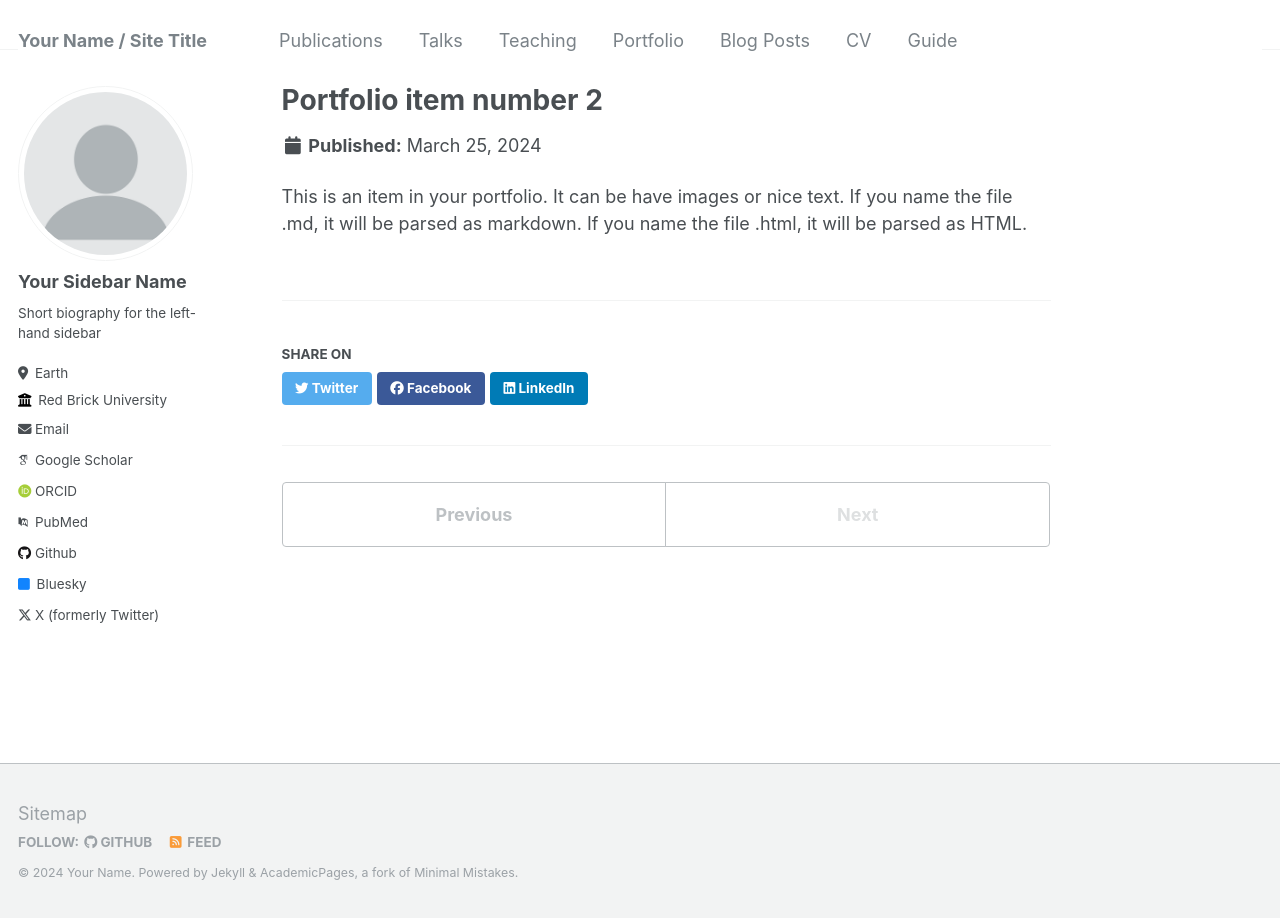
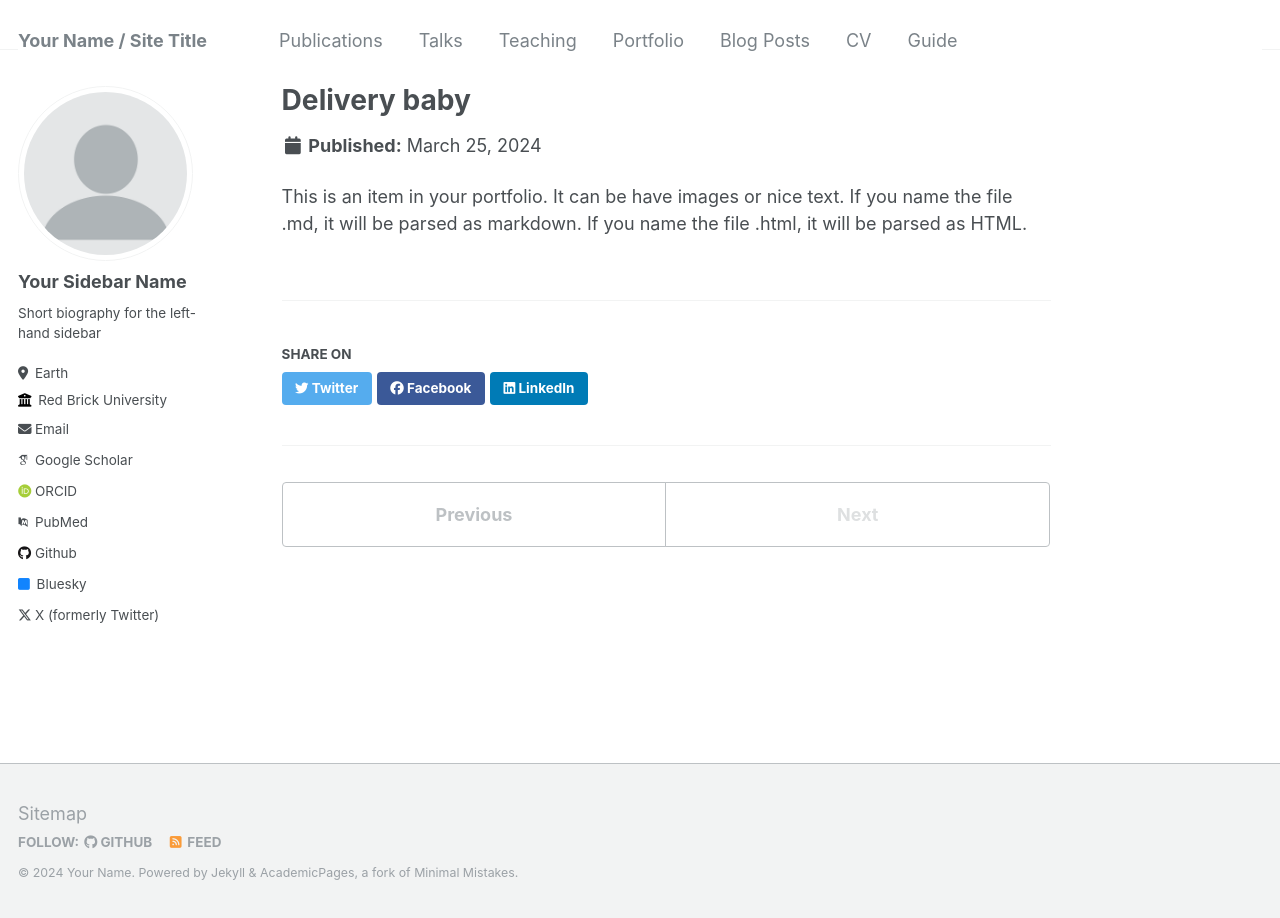
Before and after one commit to LsyhLily/LsyhLily.github.io, a Jekyll site: the page built from _portfolio/portfolio-2.html, in a window 1280 px wide. Built offline with Jekyll 4.4.1, drawn with Linux system fonts in a browser that asks for light colours; some web fonts are replaced.

Commit message:
Update portfolio title

```diff
--- a/_portfolio/portfolio-2.html
+++ b/_portfolio/portfolio-2.html
@@ -1,5 +1,5 @@
 ---
-title: "Portfolio item number 2"
+title: "Delivery baby"
 excerpt: "Short description of portfolio item number 2 <br/><img src='/images/500x300.png'>"
 collection: portfolio
 ---
```
